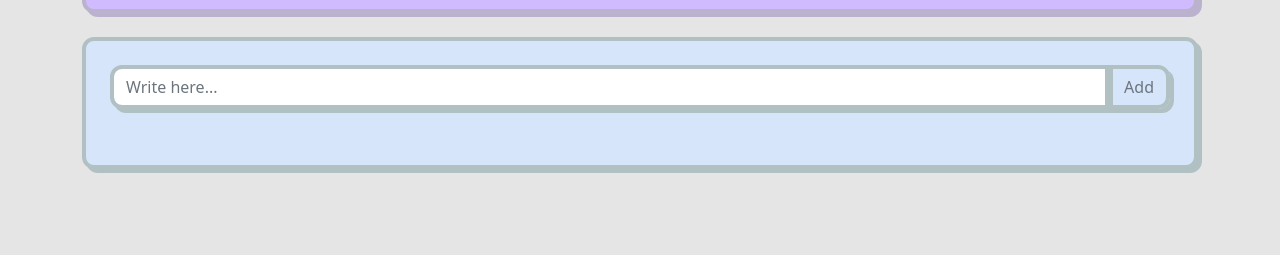
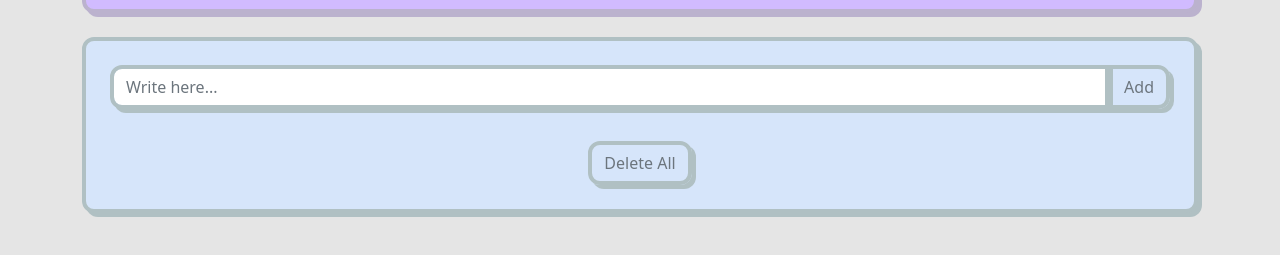
Before and after one commit to zeynepdaglar/ToDoList, a plain HTML site: page ToDoList/index.html in a window 1280 px wide. Shown: the part 147-402 px from the top of the page. Drawn offline with nearby package versions, Linux system fonts and the light colour scheme.

Commit message:
Update index.html

```diff
--- a/ToDoList/index.html
+++ b/ToDoList/index.html
@@ -30,18 +30,19 @@
                   <!-- input -->
                   <div class="input-group mb-3">
                     <input id="textbox"  type="text" class="form-control list-item" placeholder="Write here..." aria-label="Recipient's username" aria-describedby="button-addon2" S>
-                    <button id="button-addon2" class="btn btn-outline-secondary list-item" type="button" onclick="addList()" >Add</button>
+                    <button id="button-addon2" class="btn btn-outline-secondary list-item" type="button" onclick="addList()">Add</button>
                   </div>
                   <!-- input end -->
               <div class="container">
                 <ul id="ul">
-
                 </ul>
               </div>
+
+            <button class="btn btn-outline-secondary list-item" type="button" onclick="deleteAll()">Delete All</button>
             </article>
             <!-- article  end -->
           </div>
-          </section>
+        </section>
     </div>
 
     <!-- Option 1: Bootstrap Bundle with Popper -->
```
